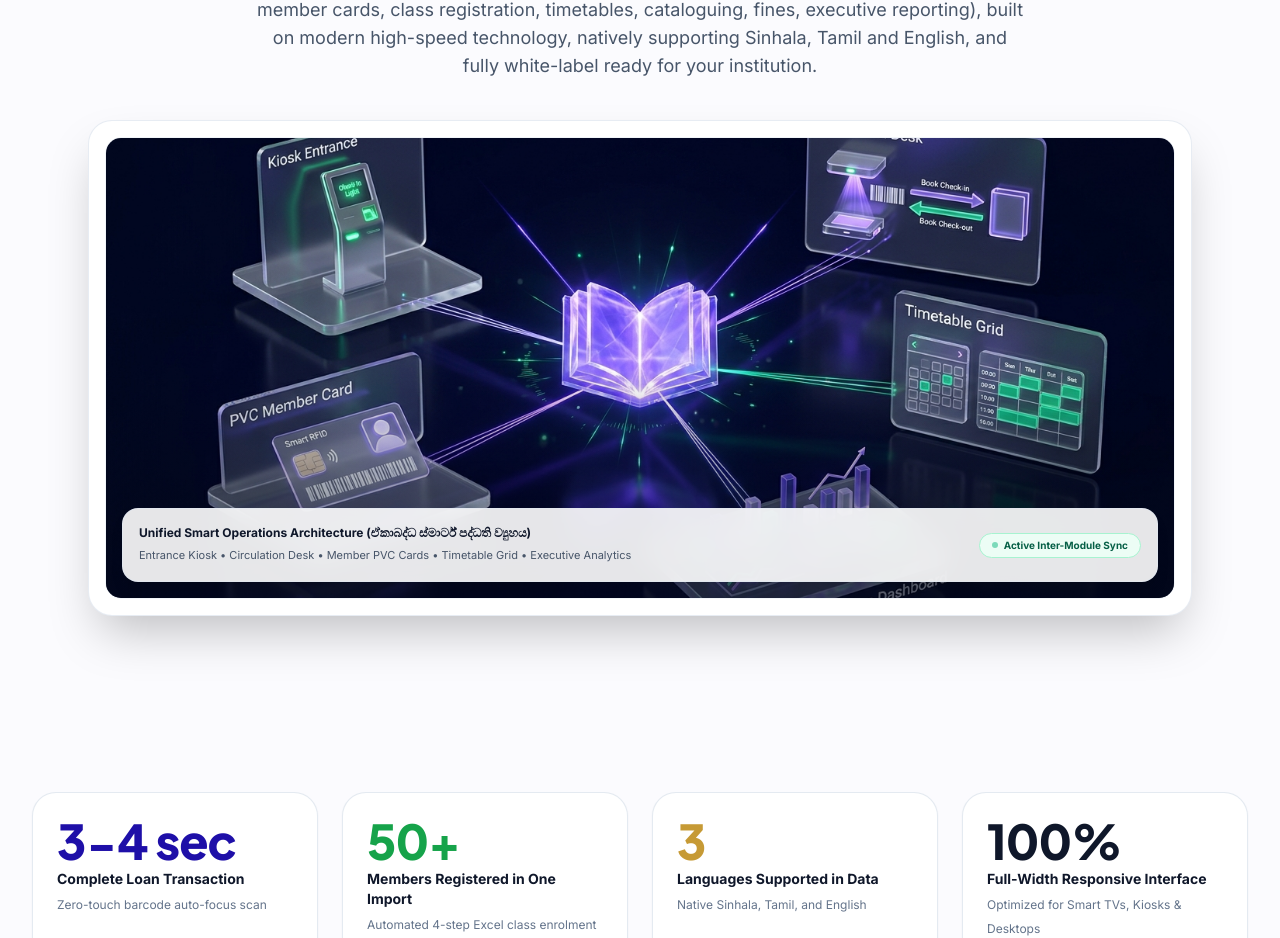
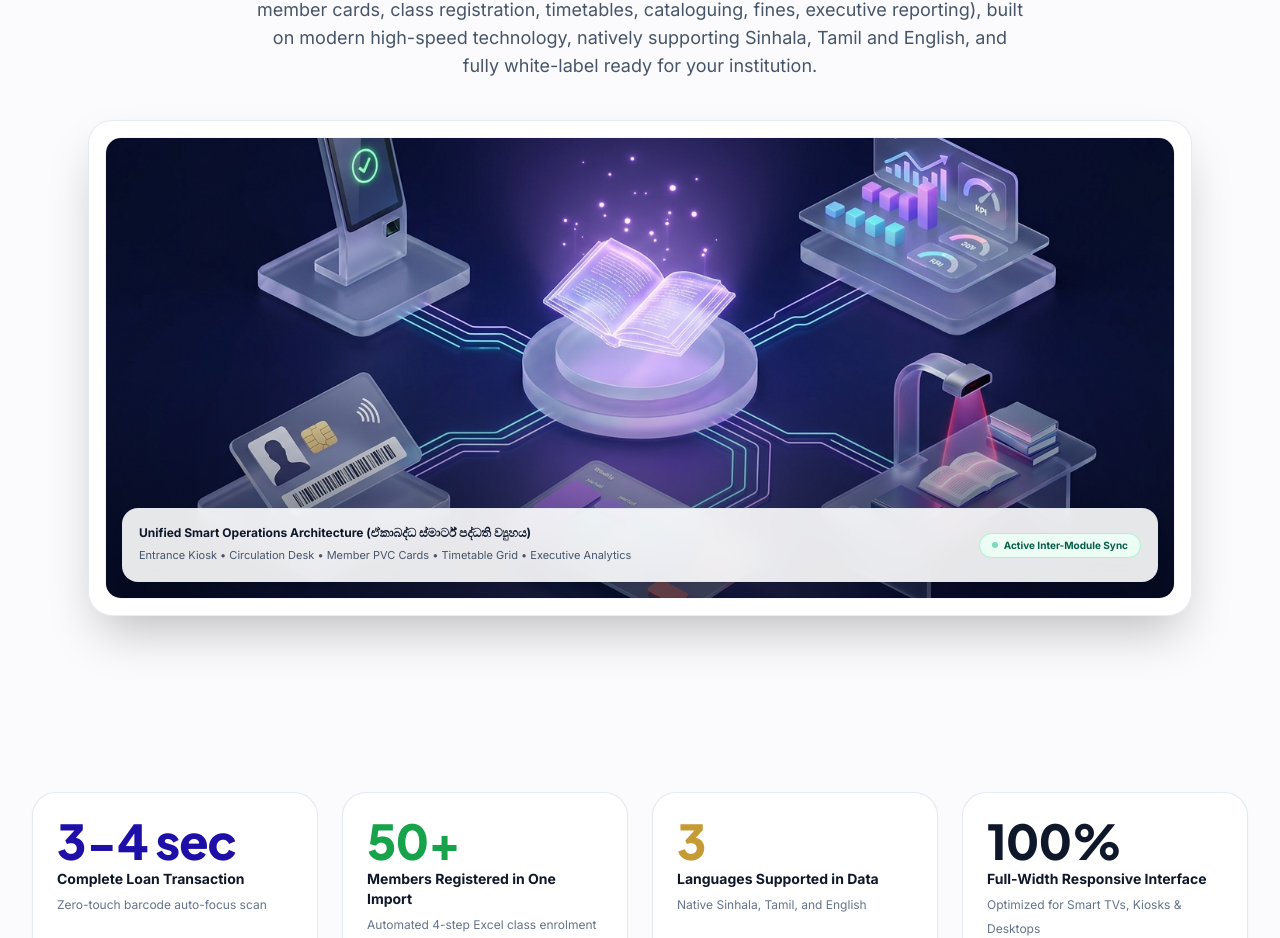
Before and after one commit to sandunawa/public-library-management-system, a React (Vite) app: page / in a window 1280 px wide. Shown: the part 1115-2053 px from the top of the page. Built offline with nearby package versions, Linux system fonts and the light colour scheme; no server answers.

Commit message:
feat(landing): refresh 3D ecosystem render to match reference screenshot

```diff
--- a/src/features/landing/EnivacLandingPage.tsx
+++ b/src/features/landing/EnivacLandingPage.tsx
@@ -1,4 +1,5 @@
 import React, { useState } from 'react';
+import ecosystemImage from '/images/enivac-ecosystem.jpg?url';
 import { LandingNavbar } from './components/LandingNavbar';
 import { HeroSection } from './components/HeroSection';
 import { FeaturesSection } from './components/FeaturesSection';
@@ -65,7 +66,7 @@ export const EnivacLandingPage: React.FC = () => {
         <div className="relative rounded-3xl overflow-hidden border border-slate-200/80 shadow-2xl bg-white p-2 sm:p-4 group">
           <div className="relative rounded-2xl overflow-hidden border border-slate-100 shadow-inner">
             <img
-              src="/images/enivac-ecosystem.jpg"
+              src={ecosystemImage}
               alt="Interconnected Smart Library Operating System Modules"
               className="w-full h-auto max-h-[460px] object-cover object-center group-hover:scale-[1.02] transition-transform duration-700"
             />
```
Also changed, not shown: public/images/enivac-ecosystem.jpg.
